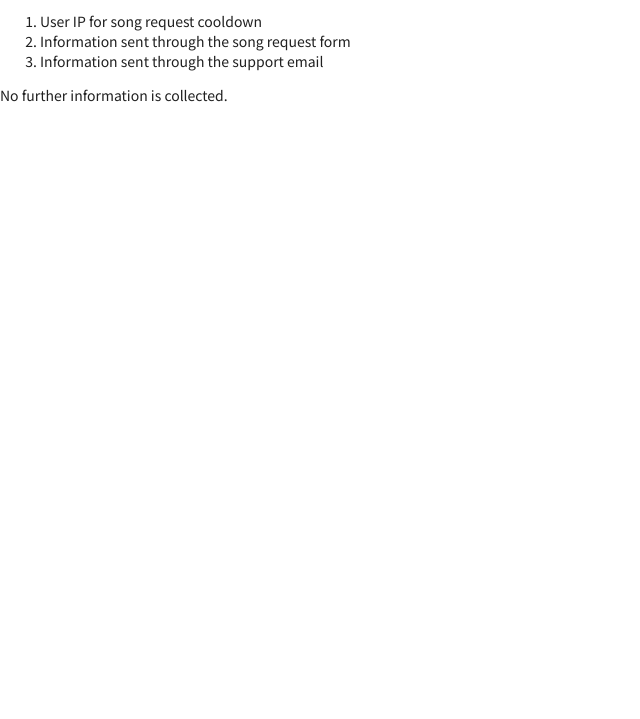
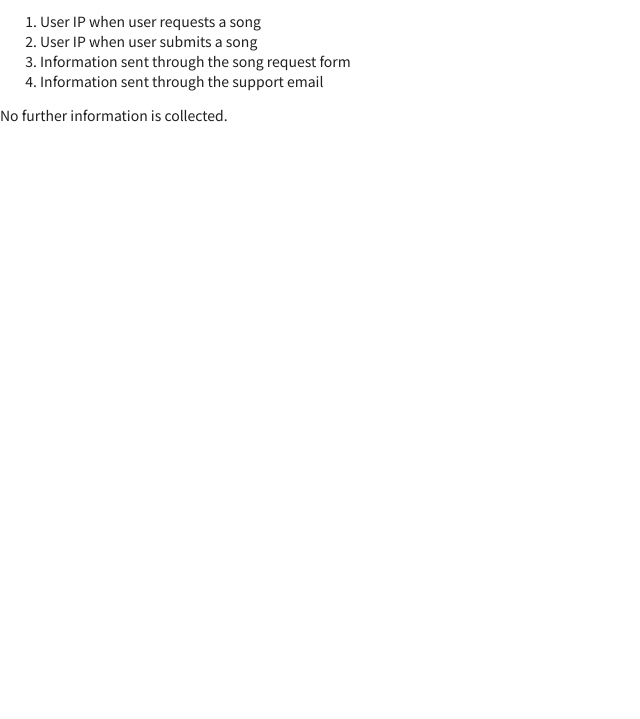
Before and after one commit to lanpai/mofu-radio, a React app: page dist/privacy-policy.html in a window 1280 px wide. Shown: the part 81-800 px from the top of the page, without its empty margins (0-640 px from the left). Built offline with nearby package versions, Linux system fonts and the light colour scheme; no server answers.

Commit message:
Updated privacy policy

```diff
--- a/dist/privacy-policy.html
+++ b/dist/privacy-policy.html
@@ -5,7 +5,8 @@
     <h1>Privacy Policy</h1>
     <p>The mofu radio application collects the following data:</p>
     <ol>
-        <li>User IP for song request cooldown</li>
+        <li>User IP when user requests a song</li>
+        <li>User IP when user submits a song</li>
         <li>Information sent through the song request form</li>
         <li>Information sent through the support email</li>
     </ol>
```
